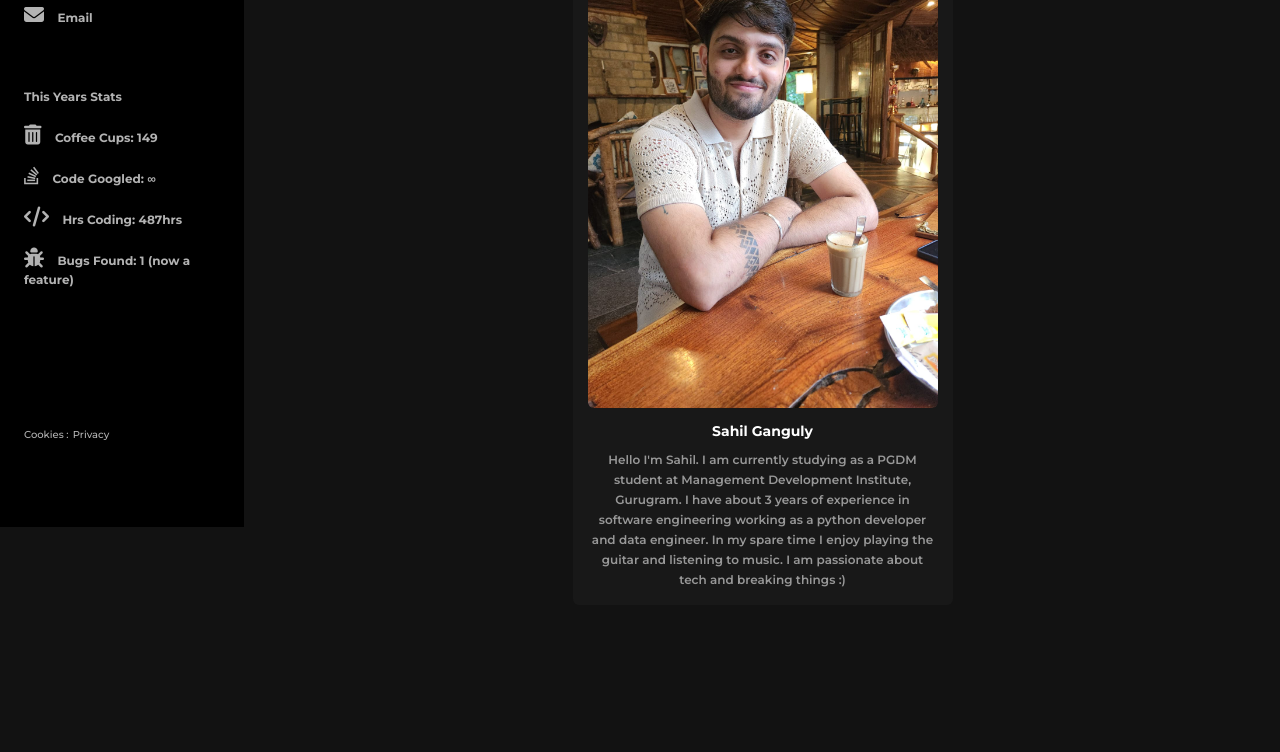
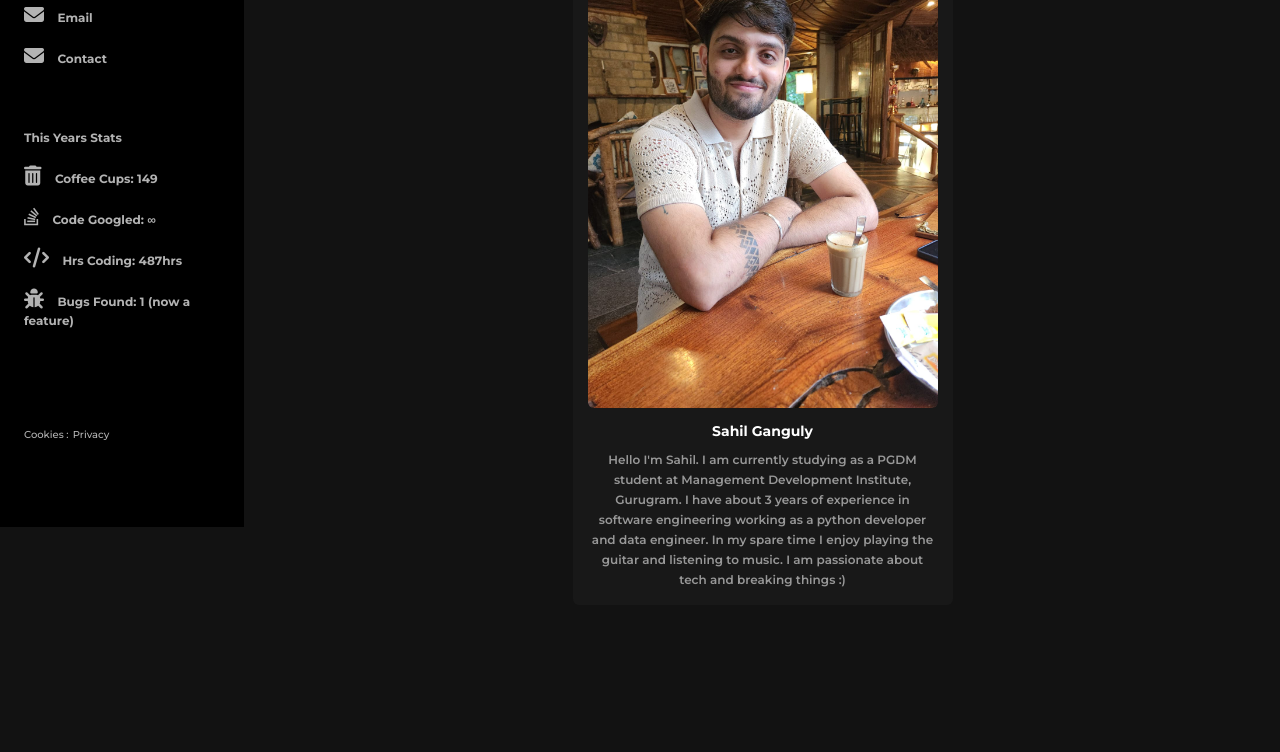
Before and after one commit to sahuel/MDI-Creative-CV, a plain HTML site: page cvabout.html in a window 1280 px wide. Shown: the part 273-1025 px from the top of the page. Drawn offline with Linux system fonts and the light colour scheme.

Commit message:
Update cvabout.html

```diff
--- a/cvabout.html
+++ b/cvabout.html
@@ -60,6 +60,13 @@
                     <a href="#">
                         <span class="fa fas fa-envelope"></span>
                         <a href="mailto: sahilshubhamganguly@gmail.com">Email</a>
+                    </a>
+                </li>
+
+                <li>
+                    <a href="#">
+                        <span class="fa fas fa-envelope"></span>
+                        <a href="tel: +917042243169">Contact</a>
                     </a>
                 </li>
             </ul>
```
